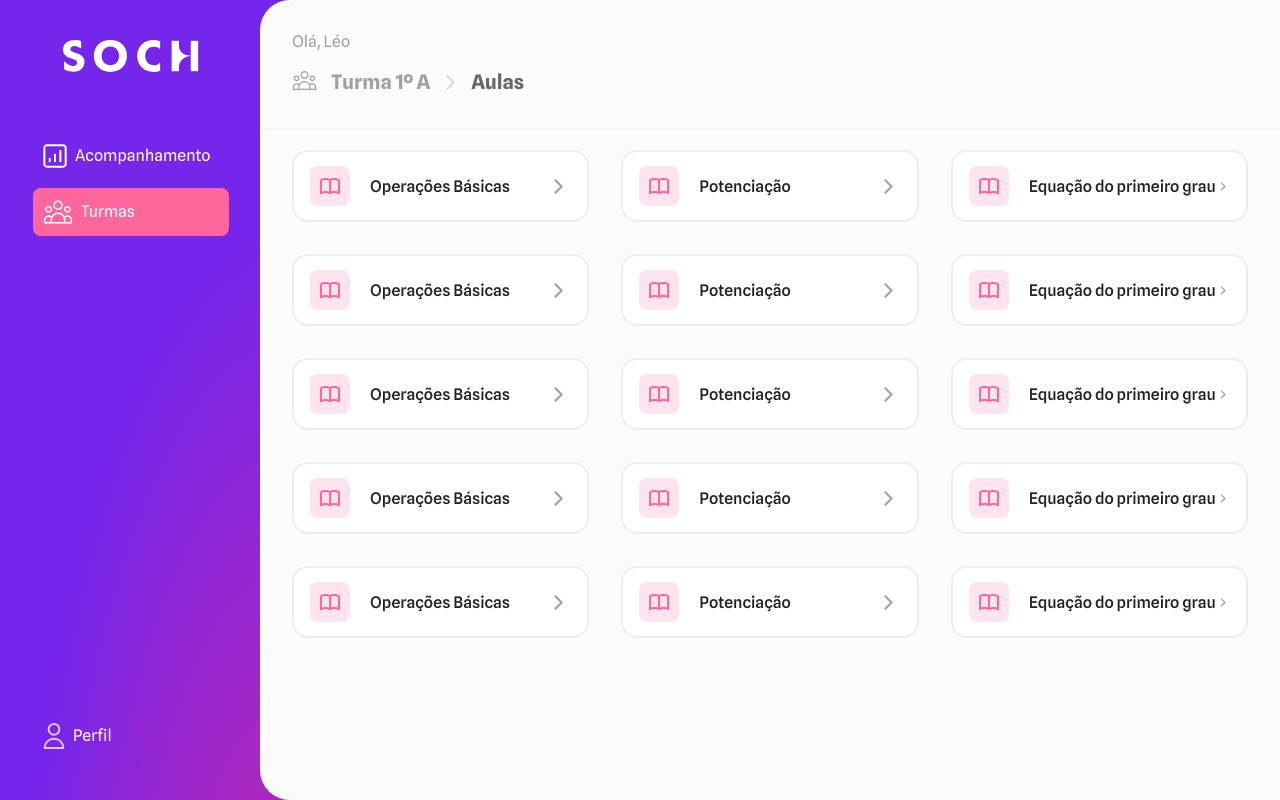
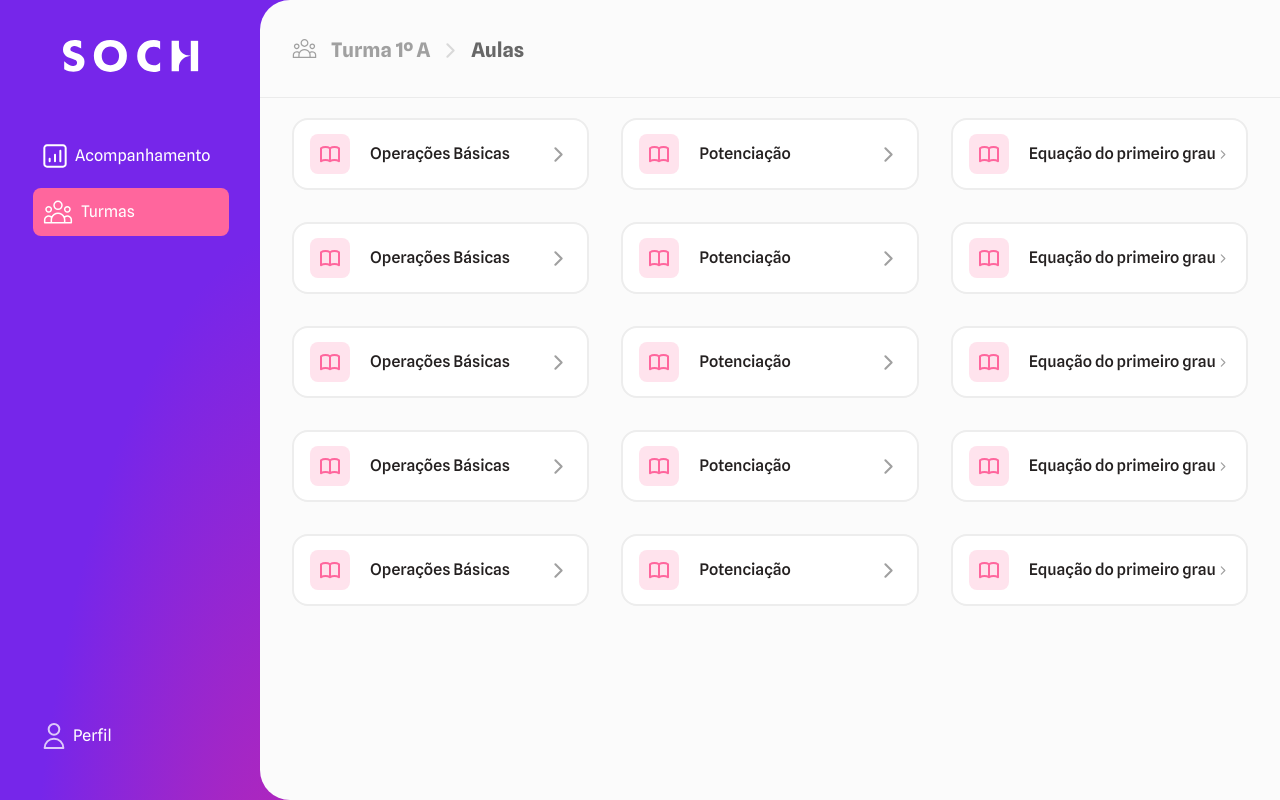
Before and after one commit to odailsonsilva/soch-front-deply, a React (Create React App) app: page /aulas in a window 1280 px wide. Built offline with nearby package versions, Linux system fonts and the light colour scheme; a web font is replaced by a local one.

Commit message:
feat: remove text

```diff
--- a/src/pages/ClassesPage/ClassesPage.tsx
+++ b/src/pages/ClassesPage/ClassesPage.tsx
@@ -55,10 +55,6 @@ const ClassesPage = () => {
   const hearderContent = () => {
     return (
       <>
-        <Heading fontWeight="400" fontSize="1rem" color="gray.200" mb="13px">
-          Olá, Léo
-        </Heading>
-
         <Flex alignItems="center" gap="14px">
           <Icon icon="MultiUser" size={25} color="#A0A0A0" />
 
--- a/src/pages/Lessons/Lessons.tsx
+++ b/src/pages/Lessons/Lessons.tsx
@@ -32,10 +32,6 @@ const Lessons = () => {
   const hearderContent = () => {
     return (
       <>
-        <Heading fontWeight="400" fontSize="1rem" color="gray.200" mb="13px">
-          Olá, Léo
-        </Heading>
-
         <Flex alignItems="center" gap="14px">
           <Icon icon="MultiUser" size={25} color="#A0A0A0" />
 
--- a/src/pages/Subjects/Subjects.tsx
+++ b/src/pages/Subjects/Subjects.tsx
@@ -36,10 +36,6 @@ const Subjects = () => {
   const hearderContent = () => {
     return (
       <>
-        <Heading fontWeight="400" fontSize="1rem" color="gray.200" mb="13px">
-          Olá, Léo
-        </Heading>
-
         <Flex alignItems="center" gap="14px">
           <Icon icon="MultiUser" size={25} color="#A0A0A0" />
 
```
